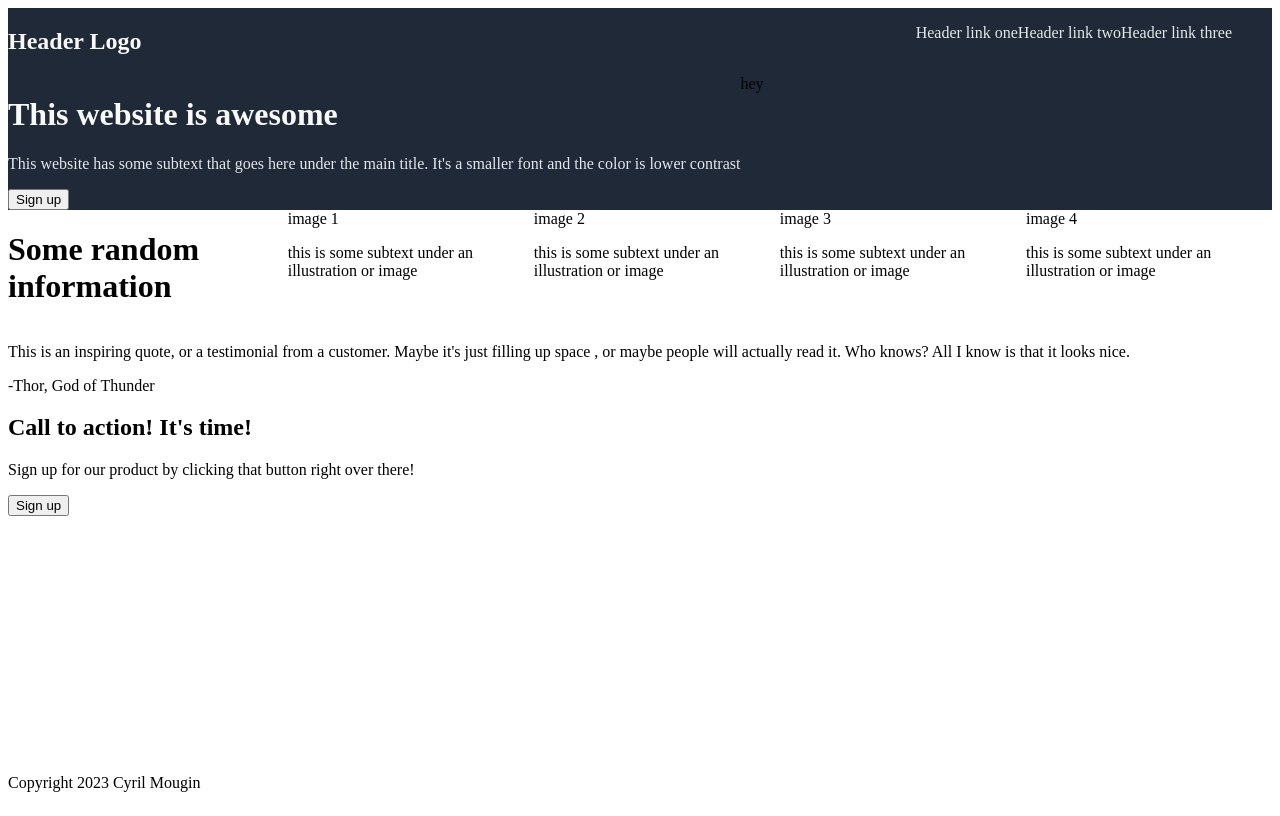
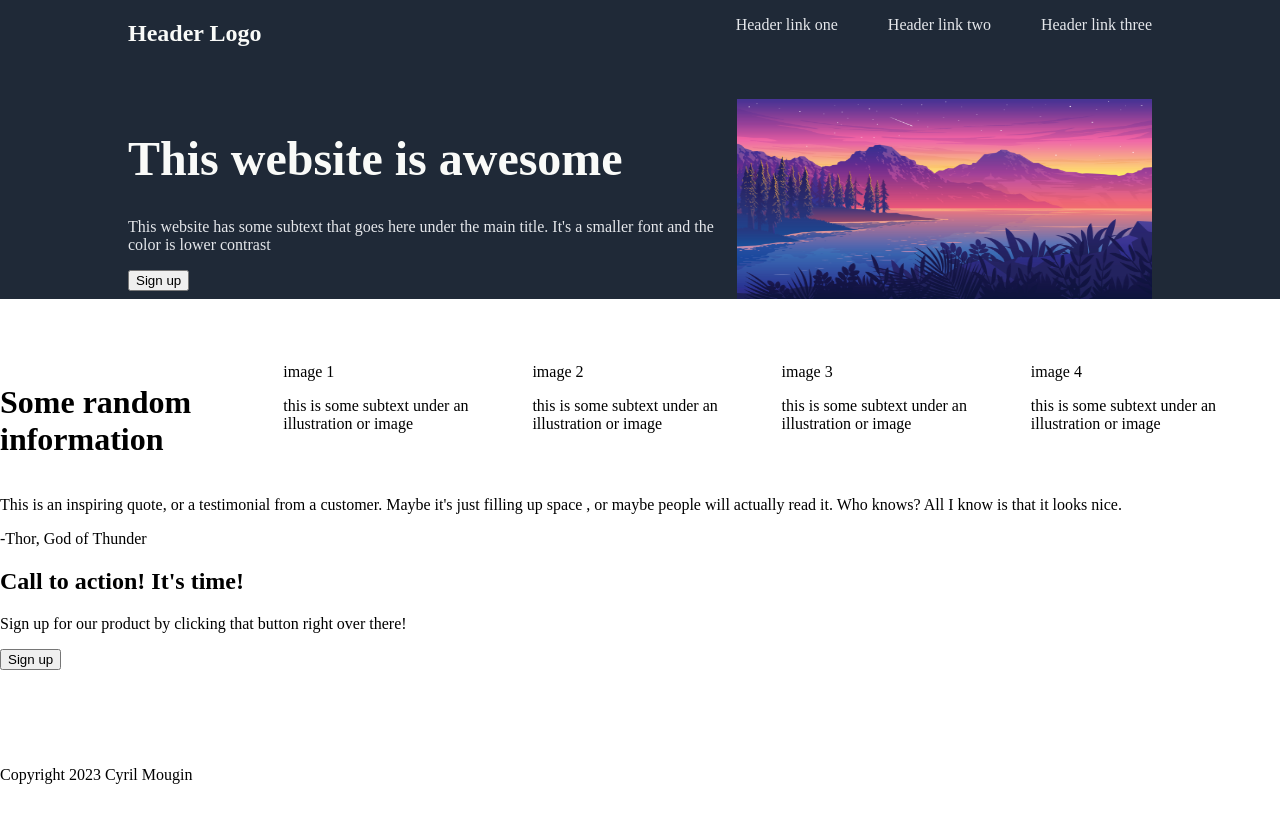
Before and after one commit to CyrilMougin/LandingPage, a plain HTML site: page index.html in a window 1280 px wide. Drawn offline with Linux system fonts and the light colour scheme.

Commit message:
Header section first draft

```diff
--- a/index.html
+++ b/index.html
@@ -15,7 +15,7 @@
                 <li><a href="#"  class="header-secondary-text">Header link one</a></li>
                 <li><a href="#"  class="header-secondary-text">Header link two</a></li>
                 <li><a href="#"  class="header-secondary-text">Header link three</a></li>
-            <ul>
+            </ul>
         </nav>
 
         <div class="hero">
@@ -24,7 +24,7 @@
                 <p class="header-secondary-text">This website has some subtext that goes here under the main title. It's a smaller font and the color is lower contrast</p>
                 <button>Sign up</button>
             </div>
-            <img>hey</img>
+            <img src="images/paysage.jpg">
         </div>
     </header>
 
--- a/style.css
+++ b/style.css
@@ -1,35 +1,52 @@
 body {
+    margin: 0;
     min-height: 100vh;
     display: flex;
     flex-direction: column;
 }
 
-
+/*################## HEADER ########################################################*/
 
 header {
     background-color: #1F2937;
     display: flex;
     flex-direction: column;
+    margin-bottom: 5%;
 }
 
-header > nav {
-    display: flex;
-    justify-content: space-between;
-}
 
 header > nav {
+    margin-bottom: 32px;
     display: flex;
     justify-content: space-between;
 }
 
 header > nav > ul {
+    gap: 50px;
     display: flex;
+}
+
+header > nav > h1,
+.hero-text {
+    margin-left: 10%;
+}
+
+
+header > nav > ul,
+.hero > img {
+    margin-right: 10%;
 }
 
 
 .hero {
     display: flex;
+    justify-content: space-between;
 }
+
+.hero-text > h1 {
+    font-size: 48px;
+}
+
 
 .header-main-text {
     color: #F9FAF8;
@@ -39,6 +56,11 @@ header > nav > ul {
     color: #E5E7EB;
 }
 
+
+.hero > img {
+    width: 500px;
+    height: 200px;
+}
 
 
 .content {
```
Also changed, not shown: images/paysage.jpg (added).
